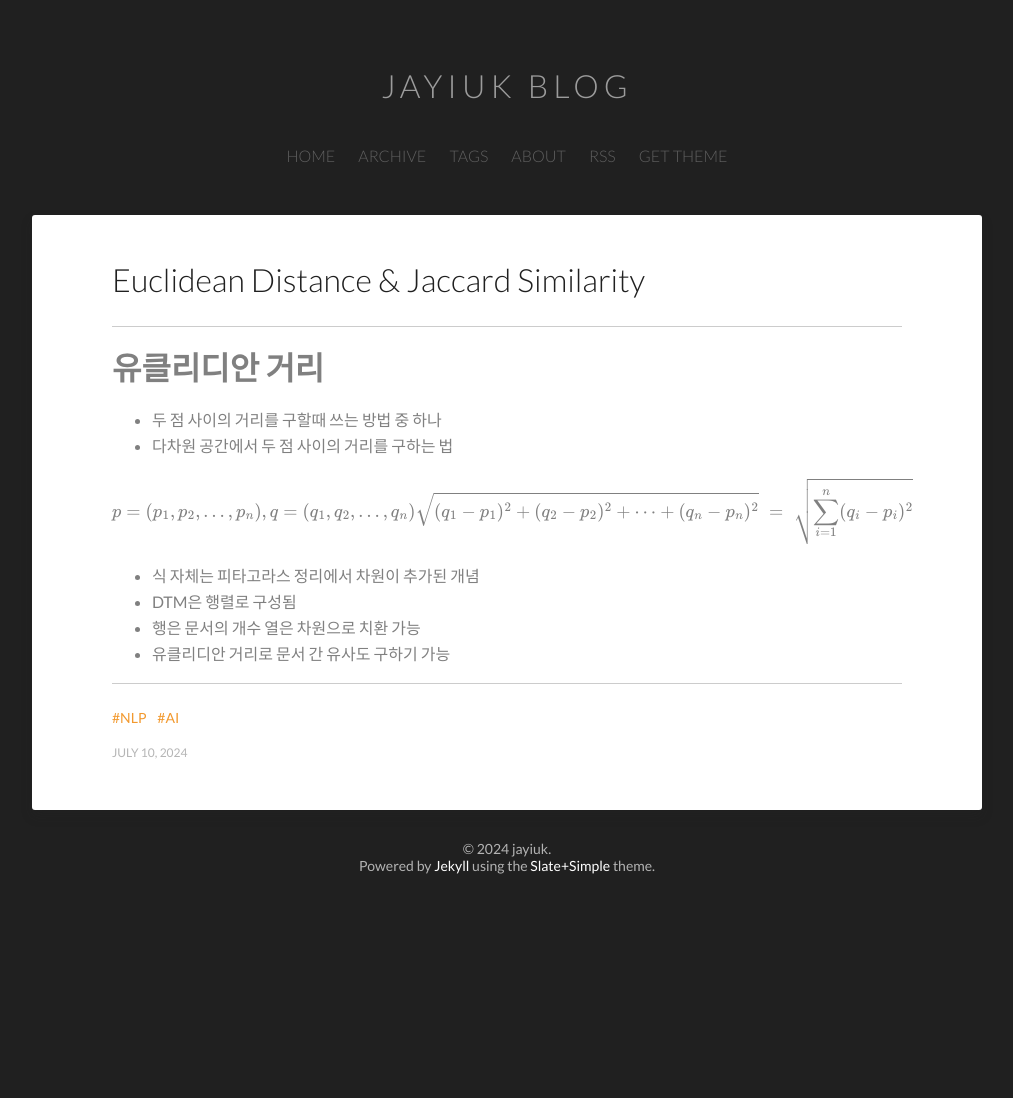
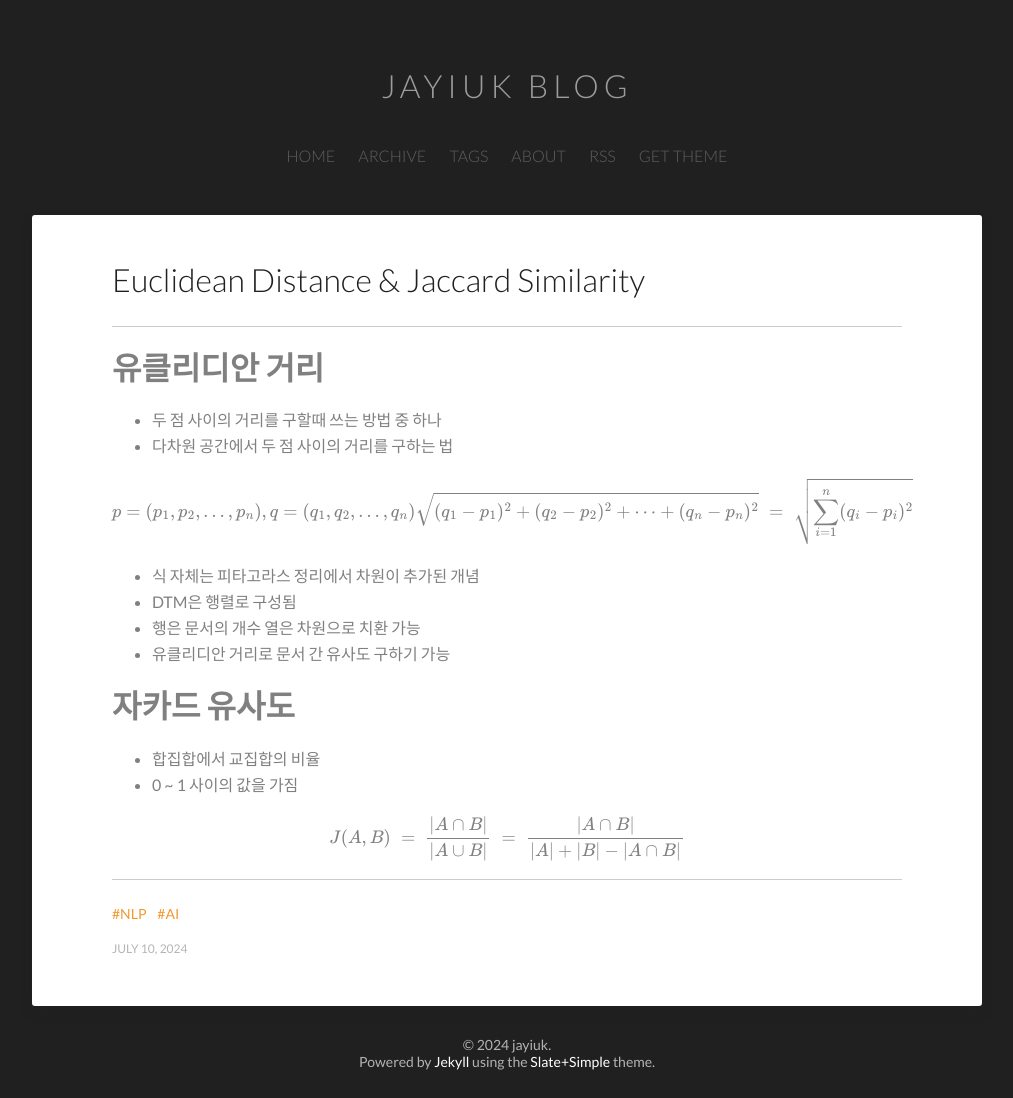
Before and after one commit to jayiuk/jayiuk.github.io, a Jekyll site: the page built from _posts/2024-07-10-Euclidean_distance&Jaccard_similarity.md, in a window 1280 px wide. Shown: the whole page, without its empty margins (133-1146 px from the left). Built offline with Jekyll 4.4.1, drawn with Linux system fonts in a browser that asks for light colours; formulas are drawn with MathJax 3; comment, search, counter and statistics services are not loaded; before the commit the page ends 902 px from its top, so only the background shows below that.

Commit message:
study euclidean distance & jaccard similarity

```diff
--- a/_posts/2024-07-10-Euclidean_distance&Jaccard_similarity.md
+++ b/_posts/2024-07-10-Euclidean_distance&Jaccard_similarity.md
@@ -18,3 +18,10 @@ $$p = (p_1, p_2, \dots, p_n), q = (q_1, q_2, \dots, q_n) \\
 - DTM은 행렬로 구성됨
 - 행은 문서의 개수 열은 차원으로 치환 가능
 - 유클리디안 거리로 문서 간 유사도 구하기 가능
+
+
+# 자카드 유사도
+- 합집합에서 교집합의 비율
+- 0 ~ 1 사이의 값을 가짐
+
+$$J(A, B) \;=\; \frac{|A \cap B|}{|A \cup B|} \;=\; \frac{|A \cap B|}{|A| + |B| - |A \cap B|}$$
```
